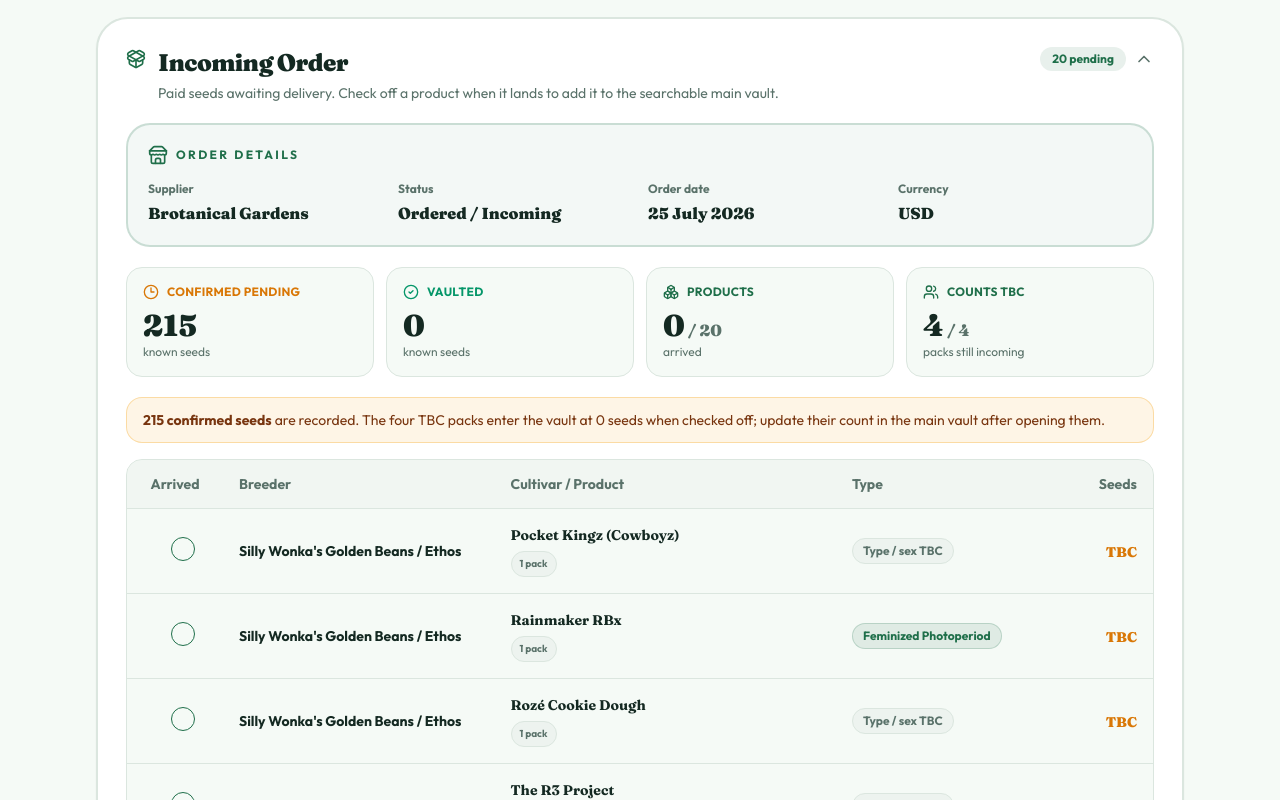
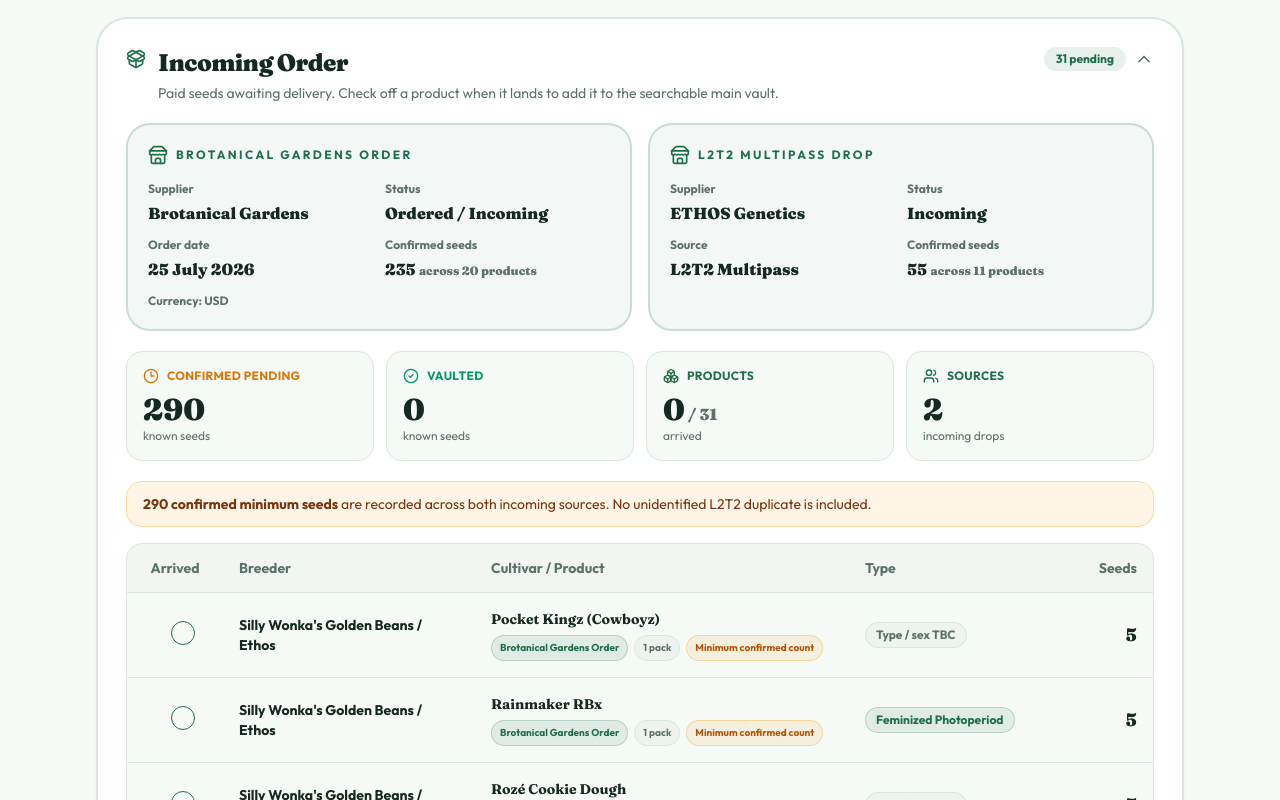
Before and after one commit to cookedagain/cross-lab, a React (Vite) app: page / in a window 1280 px wide. Shown: the part 1760-2560 px from the top of the page. Built offline with nearby package versions, Linux system fonts and the light colour scheme.

Commit message:
[dyad] Add L2T2 Multipass incoming drop

```diff
--- a/src/components/IncomingDrops.tsx
+++ b/src/components/IncomingDrops.tsx
@@ -10,22 +10,22 @@ import {
   TableRow,
 } from "@/components/ui/table";
 import {
+  DEFAULT_INCOMING_ORDER_ID,
   getIncomingDropId,
   INCOMING_DROPS,
   INCOMING_DROP_TOTAL,
-  INCOMING_DROP_UNCONFIRMED_COUNT,
-  INCOMING_ORDER,
+  INCOMING_ORDERS,
 } from "@/data/incomingDrops";
 import { useVault } from "@/hooks/useVaultStore";
 
 const IncomingDrops = () => {
   const { incomingArrivedIds, setIncomingArrived } = useVault();
   const arrived = new Set(incomingArrivedIds);
+  const orderById = new Map(INCOMING_ORDERS.map((order) => [order.id, order]));
   const arrivedDrops = INCOMING_DROPS.filter((drop) => arrived.has(getIncomingDropId(drop)));
   const pendingDrops = INCOMING_DROPS.filter((drop) => !arrived.has(getIncomingDropId(drop)));
   const arrivedSeedTotal = arrivedDrops.reduce((total, drop) => total + (drop.count ?? 0), 0);
   const pendingSeedTotal = pendingDrops.reduce((total, drop) => total + (drop.count ?? 0), 0);
-  const pendingUnconfirmed = pendingDrops.filter((drop) => drop.count === null).length;
 
   return (
     <CollapsibleSection
@@ -50,29 +50,43 @@ const IncomingDrops = () => {
         </div>
       ) : (
         <>
-          <div className="mb-5 rounded-3xl border-2 border-primary/20 bg-primary/5 p-5">
+          <div className="mb-5 grid gap-4 lg:grid-cols-2">
+            {INCOMING_ORDERS.map((order) => {
+              const orderDrops = INCOMING_DROPS.filter(
+                (drop) => (drop.orderId ?? DEFAULT_INCOMING_ORDER_ID) === order.id,
+              );
+              const orderSeeds = orderDrops.reduce((total, drop) => total + (drop.count ?? 0), 0);
+
+              return (
+                <div key={order.id} className="rounded-3xl border-2 border-primary/20 bg-primary/5 p-5">
                   <div className="mb-4 flex items-center gap-2 text-primary">
                     <Store className="h-5 w-5" />
-              <p className="text-xs font-black uppercase tracking-[0.2em]">Order details</p>
+                    <p className="text-xs font-black uppercase tracking-[0.2em]">{order.label}</p>
                   </div>
-            <div className="grid gap-4 sm:grid-cols-2 lg:grid-cols-4">
+                  <div className="grid gap-3 sm:grid-cols-2">
                     <div>
                       <p className="text-xs font-bold text-muted-foreground">Supplier</p>
-                <p className="mt-1 font-display font-black">{INCOMING_ORDER.supplier}</p>
+                      <p className="mt-1 font-display font-black">{order.supplier}</p>
                     </div>
                     <div>
                       <p className="text-xs font-bold text-muted-foreground">Status</p>
-                <p className="mt-1 font-display font-black">{INCOMING_ORDER.status}</p>
+                      <p className="mt-1 font-display font-black">{order.status}</p>
                     </div>
                     <div>
-                <p className="text-xs font-bold text-muted-foreground">Order date</p>
-                <p className="mt-1 font-display font-black">{INCOMING_ORDER.orderDate}</p>
+                      <p className="text-xs font-bold text-muted-foreground">{order.source ? "Source" : "Order date"}</p>
+                      <p className="mt-1 font-display font-black">{order.source ?? order.orderDate}</p>
                     </div>
                     <div>
-                <p className="text-xs font-bold text-muted-foreground">Currency</p>
-                <p className="mt-1 font-display font-black">{INCOMING_ORDER.currency}</p>
+                      <p className="text-xs font-bold text-muted-foreground">Confirmed seeds</p>
+                      <p className="mt-1 font-display font-black">
+                        {orderSeeds} <span className="text-xs text-muted-foreground">across {orderDrops.length} products</span>
+                      </p>
                     </div>
                   </div>
+                  {order.currency && <p className="mt-3 text-xs font-bold text-muted-foreground">Currency: {order.currency}</p>}
+                </div>
+              );
+            })}
           </div>
 
           <div className="mb-5 grid gap-3 sm:grid-cols-2 lg:grid-cols-4">
@@ -105,17 +119,15 @@ const IncomingDrops = () => {
             <div className="rounded-2xl border border-border bg-background p-4">
               <div className="mb-2 flex items-center gap-2 text-primary">
                 <Users className="h-4 w-4" />
-                <p className="text-xs font-black uppercase tracking-wide">Counts TBC</p>
+                <p className="text-xs font-black uppercase tracking-wide">Sources</p>
               </div>
-              <p className="font-display text-3xl font-black">
-                {pendingUnconfirmed}<span className="text-base text-muted-foreground"> / {INCOMING_DROP_UNCONFIRMED_COUNT}</span>
-              </p>
-              <p className="text-xs text-muted-foreground">packs still incoming</p>
+              <p className="font-display text-3xl font-black">{INCOMING_ORDERS.length}</p>
+              <p className="text-xs text-muted-foreground">incoming drops</p>
             </div>
           </div>
 
           <div className="mb-4 rounded-2xl border border-amber-500/30 bg-amber-500/10 px-4 py-3 text-sm text-amber-900 dark:text-amber-100">
-            <b>{INCOMING_DROP_TOTAL} confirmed seeds</b> are recorded. The four TBC packs enter the vault at 0 seeds when checked off; update their count in the main vault after opening them.
+            <b>{INCOMING_DROP_TOTAL} confirmed minimum seeds</b> are recorded across both incoming sources. No unidentified L2T2 duplicate is included.
           </div>
 
           <div className="overflow-hidden rounded-2xl border border-border bg-background">
@@ -133,6 +145,7 @@ const IncomingDrops = () => {
                 {INCOMING_DROPS.map((drop) => {
                   const id = getIncomingDropId(drop);
                   const hasArrived = arrived.has(id);
+                  const order = orderById.get(drop.orderId ?? DEFAULT_INCOMING_ORDER_ID);
                   const packLabel = `${drop.quantityPacks} ${drop.quantityPacks === 1 ? "pack" : "packs"}`;
 
                   return (
@@ -156,6 +169,11 @@ const IncomingDrops = () => {
                           )}
                         </div>
                         <div className="mt-1.5 flex flex-wrap gap-1.5">
+                          {order && (
+                            <span className="rounded-full border border-primary/20 bg-primary/10 px-2 py-0.5 text-[10px] font-black text-primary">
+                              {order.label}
+                            </span>
+                          )}
                           <span className="rounded-full border border-border bg-muted px-2 py-0.5 text-[10px] font-bold text-muted-foreground">
                             {packLabel}
                           </span>
@@ -193,7 +211,7 @@ const IncomingDrops = () => {
                           </span>
                         ) : (
                           <span className="inline-flex rounded-full border border-primary/20 bg-primary/10 px-2.5 py-1 text-xs font-black text-primary">
-                            {drop.sex} {drop.type}
+                            {drop.sex === "Unknown from cart" ? drop.type : `${drop.sex} ${drop.type}`}
                           </span>
                         )}
                       </TableCell>
--- a/src/data/incomingDrops.ts
+++ b/src/data/incomingDrops.ts
@@ -1,13 +1,17 @@
 import type { Seed, SeedType } from "@/data/seeds";
 
 export type IncomingOrder = {
+  id: string;
+  label: string;
   supplier: string;
   status: string;
-  orderDate: string;
-  currency: string;
+  source?: string;
+  orderDate?: string;
+  currency?: string;
 };
 
 export type IncomingDrop = {
+  orderId?: string;
   breeder: string;
   cultivar: string;
   type: "Photoperiod" | "Autoflower" | "Unknown from cart";
@@ -21,12 +25,25 @@ export type IncomingDrop = {
   note?: string;
 };
 
-export const INCOMING_ORDER: IncomingOrder = {
-  supplier: "Brotanical Gardens",
-  status: "Ordered / Incoming",
-  orderDate: "25 July 2026",
-  currency: "USD",
-};
+export const INCOMING_ORDERS: IncomingOrder[] = [
+  {
+    id: "brotanical-2026-07-25",
+    label: "Brotanical Gardens Order",
+    supplier: "Brotanical Gardens",
+    status: "Ordered / Incoming",
+    orderDate: "25 July 2026",
+    currency: "USD",
+  },
+  {
+    id: "l2t2-multipass",
+    label: "L2T2 Multipass Drop",
+    supplier: "ETHOS Genetics",
+    source: "L2T2 Multipass",
+    status: "Incoming",
+  },
+];
+
+export const DEFAULT_INCOMING_ORDER_ID = "brotanical-2026-07-25";
 
 export const INCOMING_DROPS: IncomingDrop[] = [
   {
@@ -34,32 +51,36 @@ export const INCOMING_DROPS: IncomingDrop[] = [
     cultivar: "Pocket Kingz (Cowboyz)",
     type: "Unknown from cart",
     sex: "Unknown from cart",
-    count: null,
+    count: 5,
     quantityPacks: 1,
+    note: "Minimum confirmed count",
   },
   {
     breeder: "Silly Wonka's Golden Beans / Ethos",
     cultivar: "Rainmaker RBx",
     type: "Photoperiod",
     sex: "Feminized",
-    count: null,
+    count: 5,
     quantityPacks: 1,
+    note: "Minimum confirmed count",
   },
   {
     breeder: "Silly Wonka's Golden Beans / Ethos",
     cultivar: "Rozé Cookie Dough",
     type: "Unknown from cart",
     sex: "Unknown from cart",
-    count: null,
+    count: 5,
     quantityPacks: 1,
+    note: "Minimum confirmed count",
   },
   {
     breeder: "Silly Wonka's Golden Beans / Ethos",
     cultivar: "The R3 Project",
     type: "Unknown from cart",
     sex: "Unknown from cart",
-    count: null,
+    count: 5,
     quantityPacks: 1,
+    note: "Minimum confirmed count",
   },
   {
     breeder: "Ethos Genetics",
@@ -202,6 +223,116 @@ export const INCOMING_DROPS: IncomingDrop[] = [
     count: 10,
     quantityPacks: 1,
   },
+  {
+    orderId: "l2t2-multipass",
+    breeder: "ETHOS Genetics",
+    cultivar: "Chama",
+    type: "Unknown from cart",
+    sex: "Unknown from cart",
+    count: 5,
+    quantityPacks: 1,
+    note: "Minimum confirmed count",
+  },
+  {
+    orderId: "l2t2-multipass",
+    breeder: "ETHOS Genetics",
+    cultivar: "Purple Nasty × Martian Candy OG",
+    type: "Unknown from cart",
+    sex: "Unknown from cart",
+    count: 5,
+    quantityPacks: 1,
+    note: "Minimum confirmed count",
+  },
+  {
+    orderId: "l2t2-multipass",
+    breeder: "ETHOS Genetics",
+    cultivar: "Whiskey OG × Martian Candy OG",
+    type: "Unknown from cart",
+    sex: "Unknown from cart",
+    count: 5,
+    quantityPacks: 1,
+    note: "Minimum confirmed count",
+  },
+  {
+    orderId: "l2t2-multipass",
+    breeder: "ETHOS Genetics",
+    cultivar: "Original Z RBX",
+    type: "Unknown from cart",
+    sex: "Unknown from cart",
+    count: 5,
+    quantityPacks: 1,
+    note: "Minimum confirmed count",
+  },
+  {
+    orderId: "l2t2-multipass",
+    breeder: "ETHOS Genetics",
+    cultivar: "Fuego’Z",
+    type: "Unknown from cart",
+    sex: "Unknown from cart",
+    count: 5,
+    quantityPacks: 1,
+    note: "Minimum confirmed count",
+  },
+  {
+    orderId: "l2t2-multipass",
+    breeder: "ETHOS Genetics",
+    cultivar: "Big Fruity",
+    type: "Unknown from cart",
+    sex: "Unknown from cart",
+    count: 5,
+    quantityPacks: 1,
+    note: "Minimum confirmed count",
+  },
+  {
+    orderId: "l2t2-multipass",
+    breeder: "ETHOS Genetics",
+    cultivar: "Lemon Cherry Pie × Original Z",
+    type: "Unknown from cart",
+    sex: "Unknown from cart",
+    count: 5,
+    quantityPacks: 1,
+    note: "Minimum confirmed count",
+  },
+  {
+    orderId: "l2t2-multipass",
+    breeder: "ETHOS Genetics",
+    cultivar: "Rainbow Haze",
+    type: "Unknown from cart",
+    sex: "Unknown from cart",
+    count: 5,
+    quantityPacks: 1,
+    note: "Minimum confirmed count",
+  },
+  {
+    orderId: "l2t2-multipass",
+    breeder: "ETHOS Genetics",
+    cultivar: "Rocket Queen × Original Z",
+    type: "Unknown from cart",
+    sex: "Unknown from cart",
+    count: 5,
+    quantityPacks: 1,
+    note: "Minimum confirmed count",
+  },
+  {
+    orderId: "l2t2-multipass",
+    breeder: "ETHOS Genetics",
+    cultivar: "Chama × Original Z",
+    type: "Unknown from cart",
+    sex: "Unknown from cart",
+    count: 5,
+    quantityPacks: 1,
+    note: "Minimum confirmed count",
+  },
+  {
+    orderId: "l2t2-multipass",
+    breeder: "ETHOS Genetics",
+    cultivar: "Double Daddy Auto",
+    type: "Autoflower",
+    sex: "Unknown from cart",
+    count: 5,
+    quantityPacks: 1,
+    note: "Minimum confirmed count",
+  },
 ];
 
 export const getIncomingDropId = (drop: IncomingDrop) =>
@@ -222,7 +353,7 @@ export const incomingDropToSeed = (drop: IncomingDrop): Seed => {
   return {
     id: getIncomingDropId(drop),
     name: drop.cultivar,
-    breeder: drop.breeder,
+    breeder: drop.breeder === "ETHOS Genetics" ? "Ethos Genetics" : drop.breeder,
     type,
     count: drop.count ?? 0,
   };
```
Lines whose indentation alone changed are shown as unchanged.
